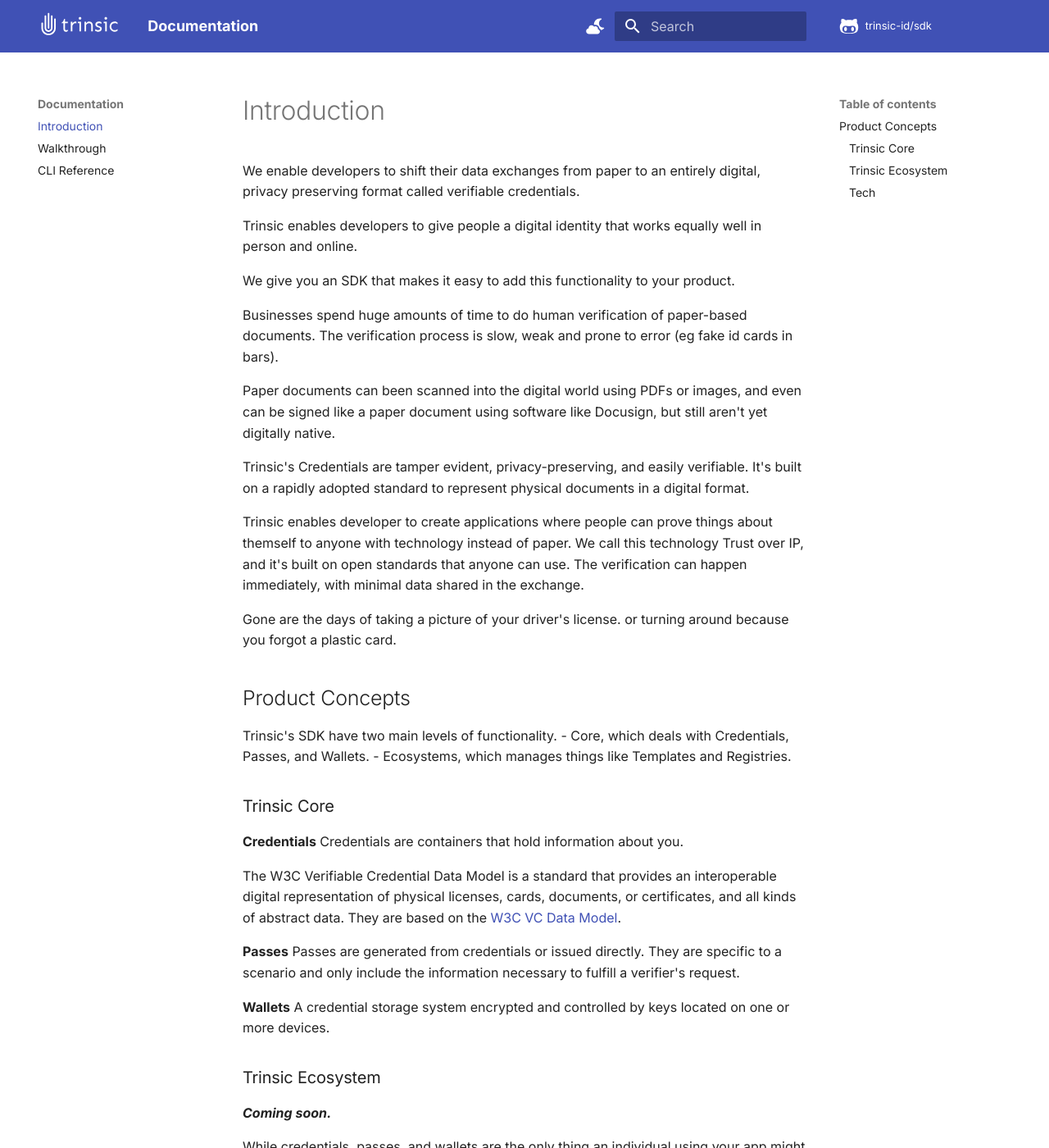
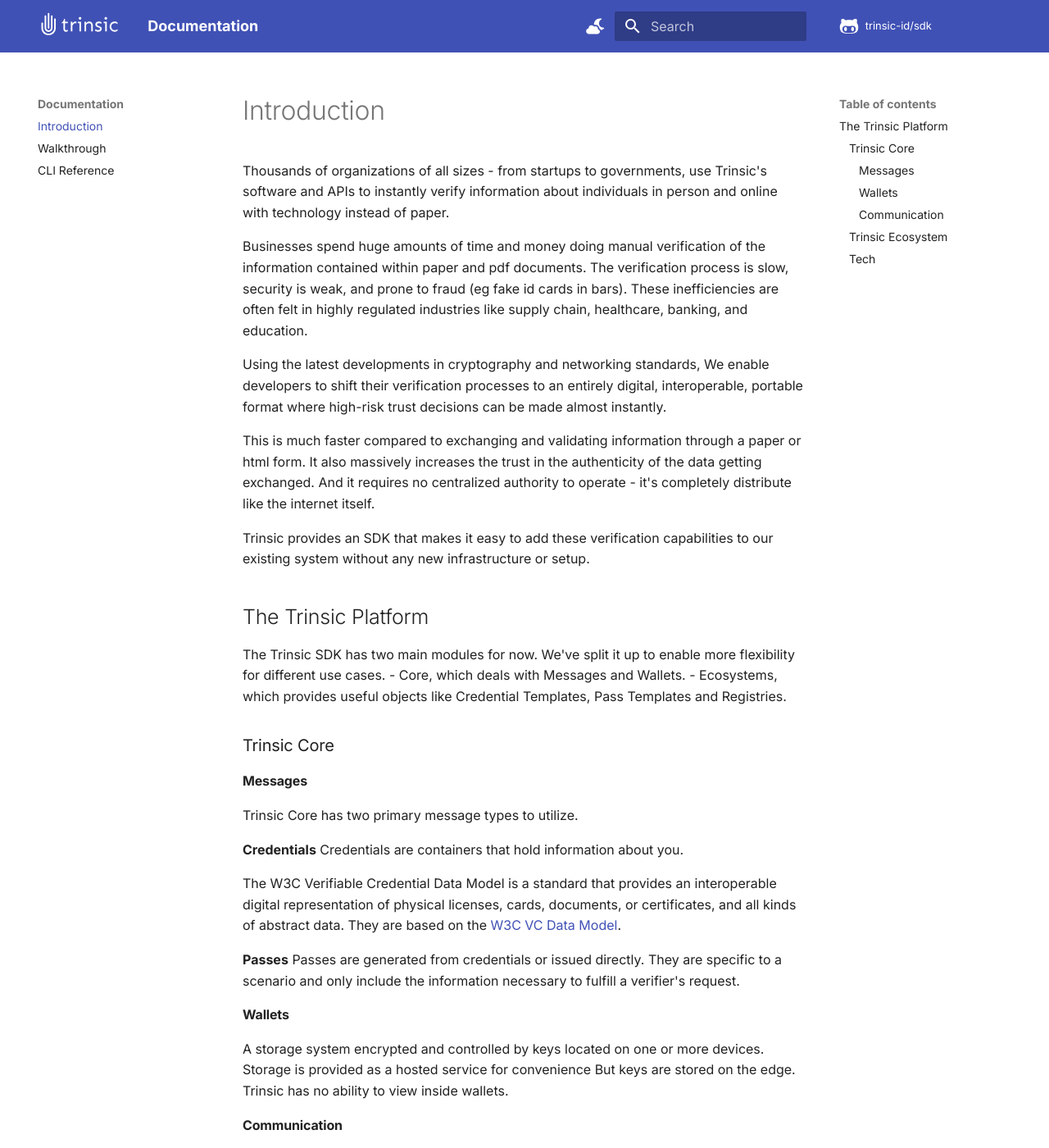
Before and after one commit to trinsic-id/v2-sdk, an MkDocs documentation site: the page built from docs/index.md, in a window 1280 px wide and 1400 px high. Shown: the whole window at 82% size. Built offline with MkDocs 1.6.1 and Material for MkDocs 9.7.7, drawn with Linux system fonts in a browser that asks for light colours; comment, search, counter and statistics services are not loaded; some of the changed text lies outside the part shown.

Commit message:
new concepts

```diff
--- a/docs/index.md
+++ b/docs/index.md
@@ -1,27 +1,24 @@
 # Introduction
-We enable developers to shift their data exchanges from paper to an entirely digital, privacy preserving format called verifiable credentials.
+Thousands of organizations of all sizes - from startups to governments, use Trinsic's software and APIs to instantly verify information about individuals in person and online with technology instead of paper.
 
-Trinsic enables developers to give people a digital identity that works equally well in person and online.
+Businesses spend huge amounts of time and money doing manual verification of the information contained within paper and pdf documents. The verification process is slow, security is weak, and prone to fraud (eg fake id cards in bars). These inefficiencies are often felt in highly regulated industries like supply chain, healthcare, banking, and education.
 
-We give you an SDK that makes it easy to add this functionality to your product.
+Using the latest developments in cryptography and networking standards, We enable developers to shift their verification processes to an entirely digital, interoperable, portable format where high-risk trust decisions can be made almost instantly.
 
-Businesses spend huge amounts of time to do human verification of paper-based documents. The verification process is slow, weak and prone to error (eg fake id cards in bars).
+This is much faster compared to exchanging and validating information through a paper or html form. It also massively increases the trust in the authenticity of the data getting exchanged. And it requires no centralized authority to operate - it's completely distribute like the internet itself.
 
-Paper documents can been scanned into the digital world using PDFs or images, and even can be signed like a paper document using software like Docusign, but still aren't yet digitally native.
+Trinsic provides an SDK that makes it easy to add these verification capabilities to our existing system without any new infrastructure or setup.
 
-Trinsic's Credentials are tamper evident, privacy-preserving, and easily verifiable. It's built on a rapidly adopted standard to represent physical documents in a digital format.
+## The Trinsic Platform
 
-Trinsic enables developer to create applications where people can prove things about themself to anyone with technology instead of paper. We call this technology Trust over IP, and it's built on open standards that anyone can use. The verification can happen immediately, with minimal data shared in the exchange.
-
-Gone are the days of taking a picture of your driver's license. or turning around because you forgot a plastic card.
-
-## Product Concepts
-
-Trinsic's SDK have two main levels of functionality.
-- Core, which deals with Credentials, Passes, and Wallets.
-- Ecosystems, which manages things like Templates and Registries.
+The Trinsic SDK has two main modules for now. We've split it up to enable more flexibility for different use cases.
+- Core, which deals with Messages and Wallets.
+- Ecosystems, which provides useful objects like Credential Templates, Pass Templates and Registries.
 
 ### Trinsic Core
+
+#### Messages
+Trinsic Core has two primary message types to utilize.
 
 **Credentials**
 Credentials are containers that hold information about you.
@@ -31,9 +28,16 @@
 **Passes**
 Passes are generated from credentials or issued directly. They are specific to a scenario and only include the information necessary to fulfill a verifier's request.
 
-**Wallets**
-A credential storage system encrypted and controlled by keys located on one or more devices.
+#### Wallets
+A storage system encrypted and controlled by keys located on one or more devices.
+Storage is provided as a hosted service for convenience
+But keys are stored on the edge. Trinsic has no ability to view inside wallets.
 
+#### Communication
+- Existing mediums of interopable information exchange are insecure and slow. In person it's paper. online it's the web form or sometimes email. It's all self-attested information. We've developed a secure messaging protocol that works in any context.
+- Trinsic Core enables messages to be sent back and forth with high degree of trust that the contents haven't been tampered or sniffed.
+- It's the power of PGP and (more recently) signal with much greater interoperability and cross platform transport mechanisms. Let's you send a message to someone online, and have them generate a proof of that message and have it be verified offline
+- Selective disclosure, revocation, signing, encryption, verification all come out of the box and are easy to use, and are interoperable.
 ### Trinsic Ecosystem
 _**Coming soon.**_
 
```
